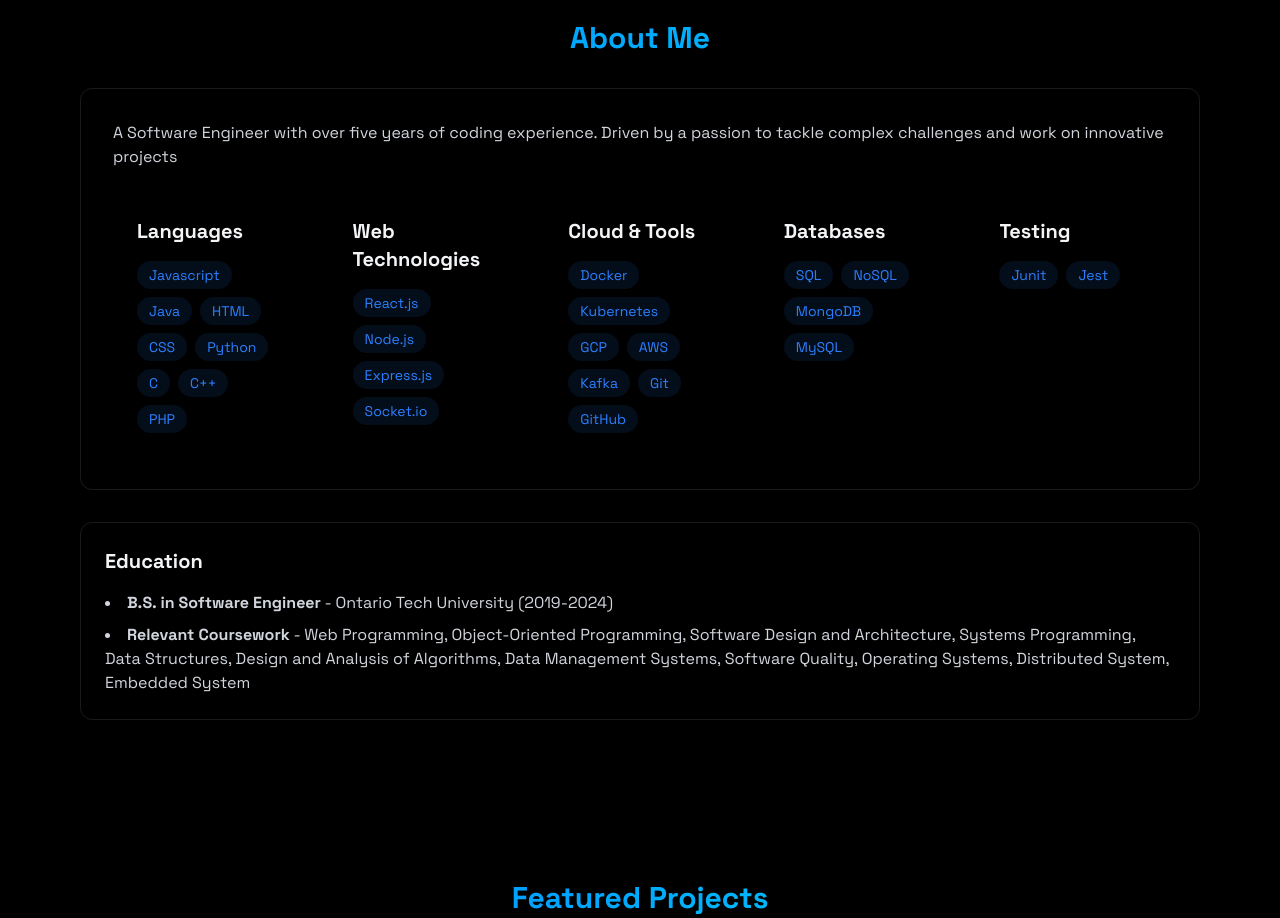
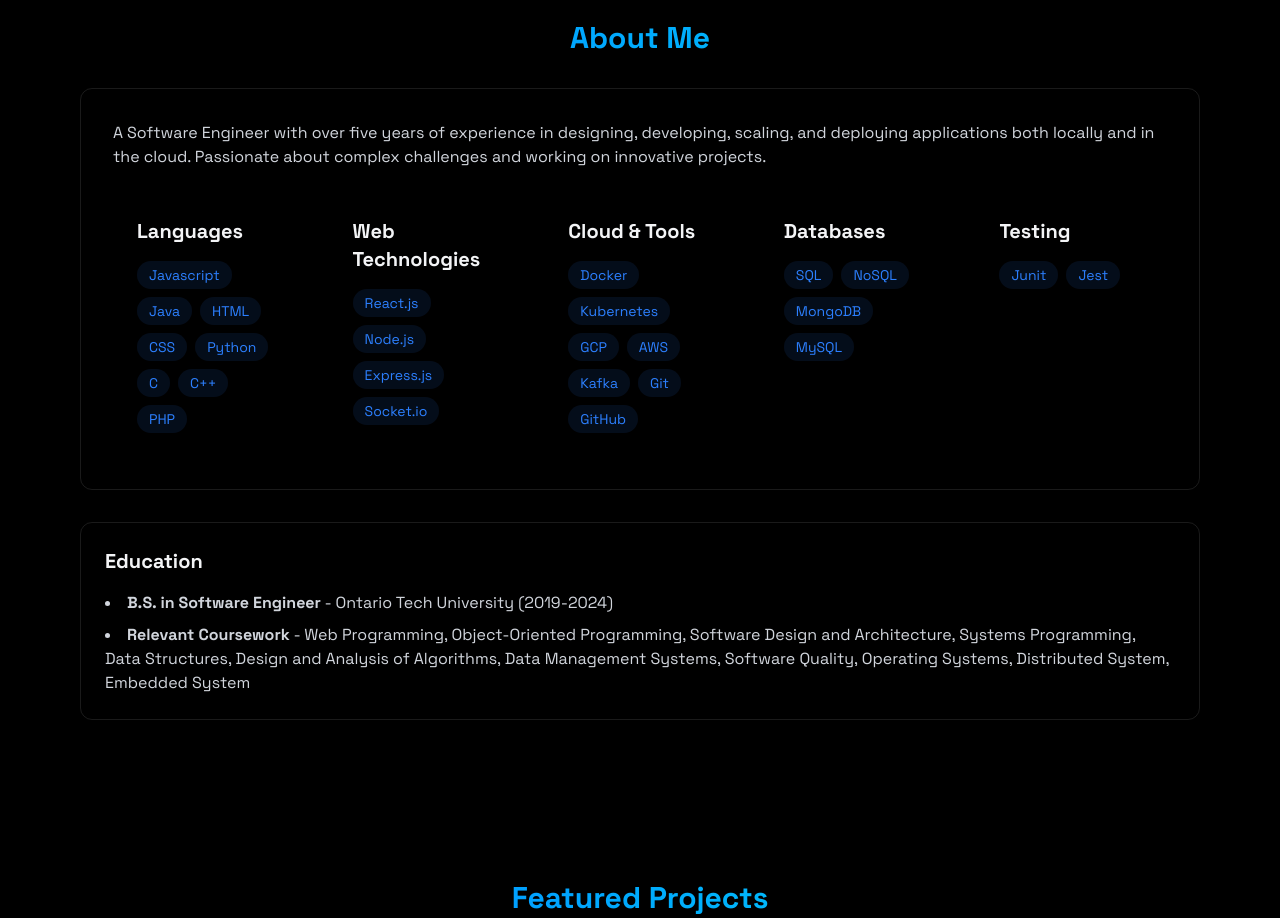
Before and after one commit to yash-patel268/personal-Website, a React (Vite) app: page / in a window 1280 px wide. Shown: the part 860-1778 px from the top of the page. Built offline with nearby package versions, Linux system fonts and the light colour scheme.

Commit message:
Made some text changes

```diff
--- a/src/App.jsx
+++ b/src/App.jsx
@@ -17,7 +17,7 @@ function App() {
     <>
       {!isLoaded && <LoadingScreen onComplete={() => setIsLoaded(true)} />}
 
-      <div className={`min-h-screen transition-opacity duration-700 ${isLoaded ? "opacity-100" : "opacity-0"} bg-black text-gray=100`}>
+      <div className={`min-h-screen w-screen transition-opacity duration-700 ${isLoaded ? "opacity-100" : "opacity-0"} bg-black text-gray=100`}>
         <Navbar menuOpen={menuOpen} setMenuOpen={setMenuOpen}/>
         <MobileMenu menuOpen={menuOpen} setMenuOpen={setMenuOpen}/>
         <Home />
--- a/src/components/LoadingScreen.jsx
+++ b/src/components/LoadingScreen.jsx
@@ -2,7 +2,7 @@ import { useEffect, useState } from "react"
 
 export const LoadingScreen = ({ onComplete }) => {
     const [text, setText] = useState("");
-    const fullText = "<Hello World />";
+    const fullText = "<Welcome to my website/>";
 
     useEffect(() => {
         let index = 0;
--- a/src/components/sections/About.jsx
+++ b/src/components/sections/About.jsx
@@ -16,7 +16,7 @@ export const About = () => {
 
                 <div className="rounded-xl p-8 border-white/10 border hover:-translate-y-1 transition-all">
                         <p className="text-gray-300 mb-6">
-                            A Software Engineer with over five years of coding experience. Driven by a passion to tackle complex challenges and work on innovative projects
+                        A Software Engineer with over five years of experience in designing, developing, scaling, and deploying applications both locally and in the cloud. Passionate about complex challenges and working on innovative projects.
                         </p>
 
                         <div className="grid grid-cols-1 md:grid-cols-2 md:grid-cols-3 md:grid-cols-4 md:grid-cols-5 gap-6">
--- a/src/components/sections/Home.jsx
+++ b/src/components/sections/Home.jsx
@@ -15,7 +15,7 @@ export const Home = () => {
 
                 <div className="flex justify-center space-x-4">
                     <a href="#projects" className="bg-blue-500 text-white py-3 px-6 rounded font-medium transition relative overflow-hidden hover:-translate-y-0.5 hover:shadow-[0_0_15px_rgba(59,130,246,0.4)]">View Projects</a>
-                    <a href="#contacts" className="border border-blue-500/50 text-blue-500 py-3 px-6 rounded font-medium transition-all duration-100 hover:-translate-y-0.5 hover:shadow-[0_0_15px_rgba(59,130,246,0.2)] hover:bg-blue-500/10">Contact Me</a>
+                    <a href="#contact" className="border border-blue-500/50 text-blue-500 py-3 px-6 rounded font-medium transition-all duration-100 hover:-translate-y-0.5 hover:shadow-[0_0_15px_rgba(59,130,246,0.2)] hover:bg-blue-500/10">Contact Me</a>
                 </div>
             </div>
             </RevealOnScroll>
```
